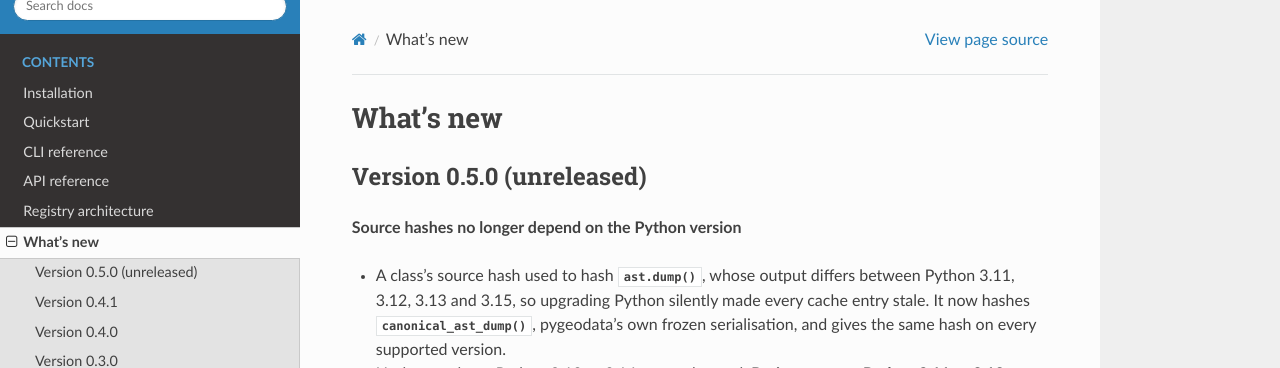
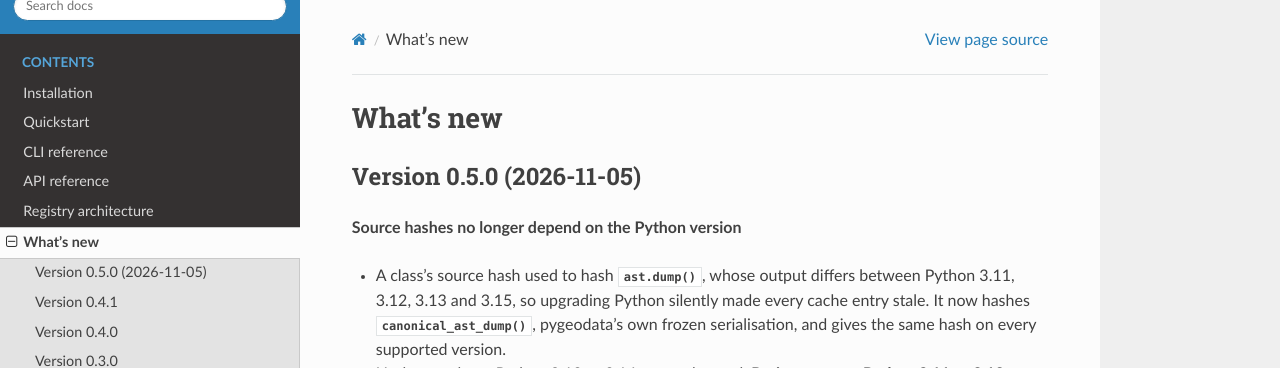
Before and after one commit to jasperroebroek/pygeodata, a Sphinx documentation site: the page built from docs/source/whats_new.rst, in a window 1280 px wide and 900 px high. Shown: the top 368 px of the window. Built offline with Sphinx 7.4.7 and the Read the Docs theme 3.1.0, drawn with Linux system fonts in a browser that asks for light colours.

Commit message:
Date the 0.5.0 release notes

```diff
--- a/docs/source/whats_new.rst
+++ b/docs/source/whats_new.rst
@@ -1,7 +1,7 @@
 What's new
 ==========
 
-Version 0.5.0 (unreleased)
+Version 0.5.0 (2026-11-05)
 --------------------------
 
 **Source hashes no longer depend on the Python version**
```
